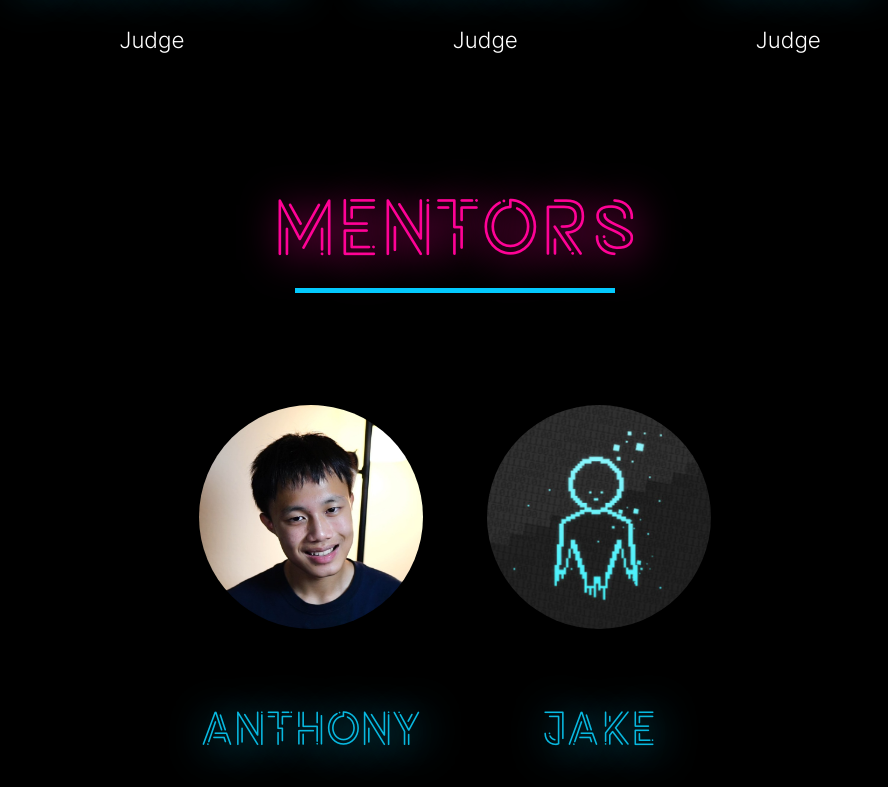
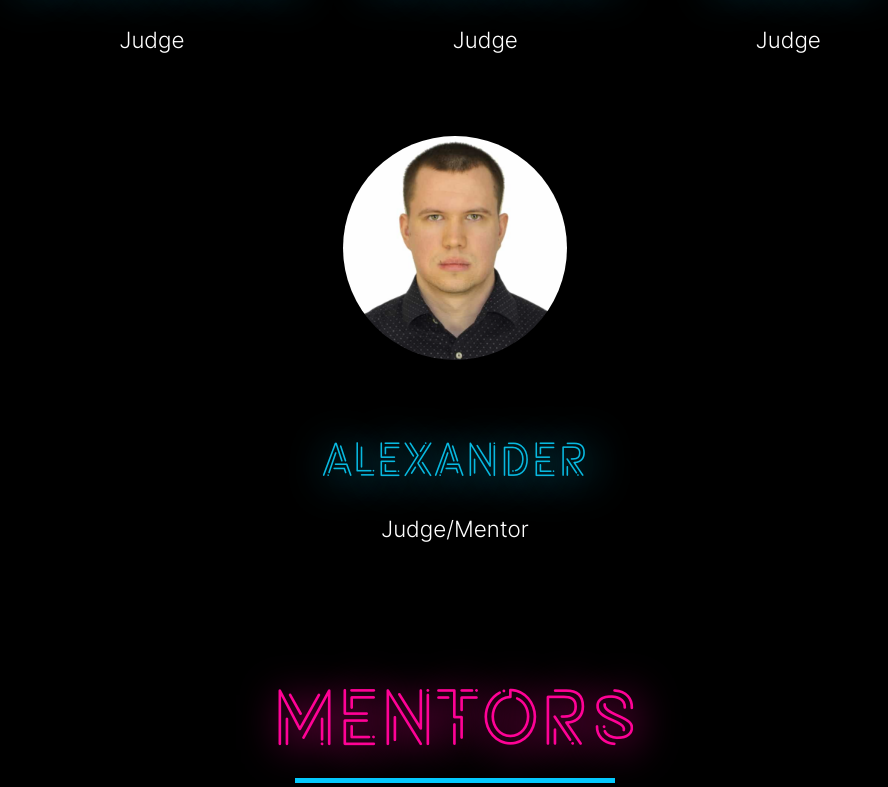
Before and after one commit to Midnight-Hacks/site, a Next.js app: page / in a window 1280 px wide. Shown: the part 8180-8967 px from the top of the page, without its empty margins (185-1073 px from the left). Built offline with nearby package versions, Linux system fonts and the light colour scheme.

Commit message:
Add new judge/mentor

```diff
--- a/components/Team.js
+++ b/components/Team.js
@@ -39,6 +39,12 @@ const judges = [
         name: 'Anzor',
         desc: 'Judge'
     },
+    {
+        image: 'alex.png',
+        name: 'Alexander',
+        desc: 'Judge/Mentor'
+    },
+
 ]
 
 const mentors = [
@@ -51,7 +57,12 @@ const mentors = [
         image: 'jake.png',
         name: 'jake',
         desc: 'Mentor/Speaker'
-    }
+    },
+    {
+        image: 'alex.png',
+        name: 'Alexander',
+        desc: 'Judge/Mentor'
+    },
 ]
 
 const Team = () => {
```
Also changed, not shown: public/judges/alex.png (added), public/mentors/alex.png (added).
